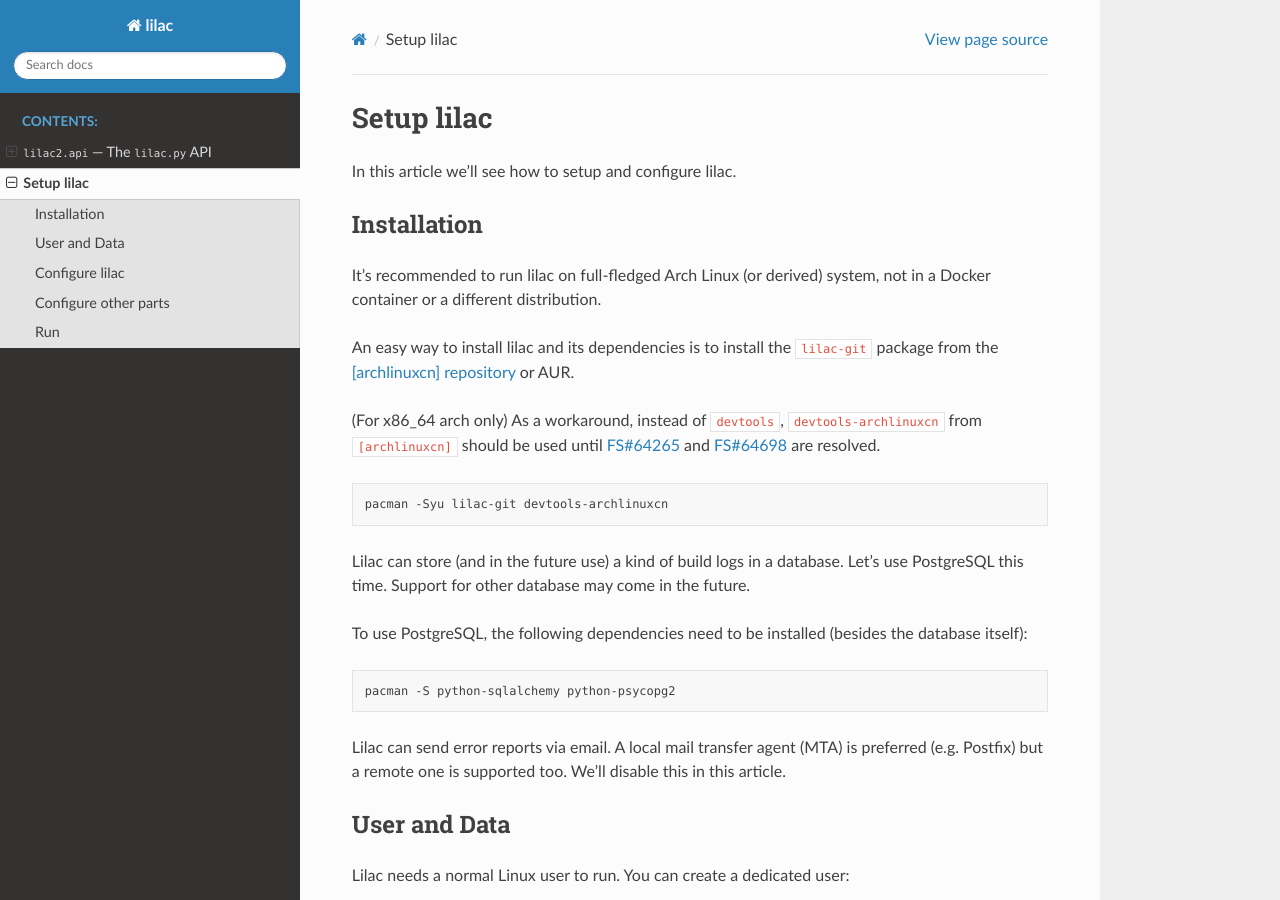
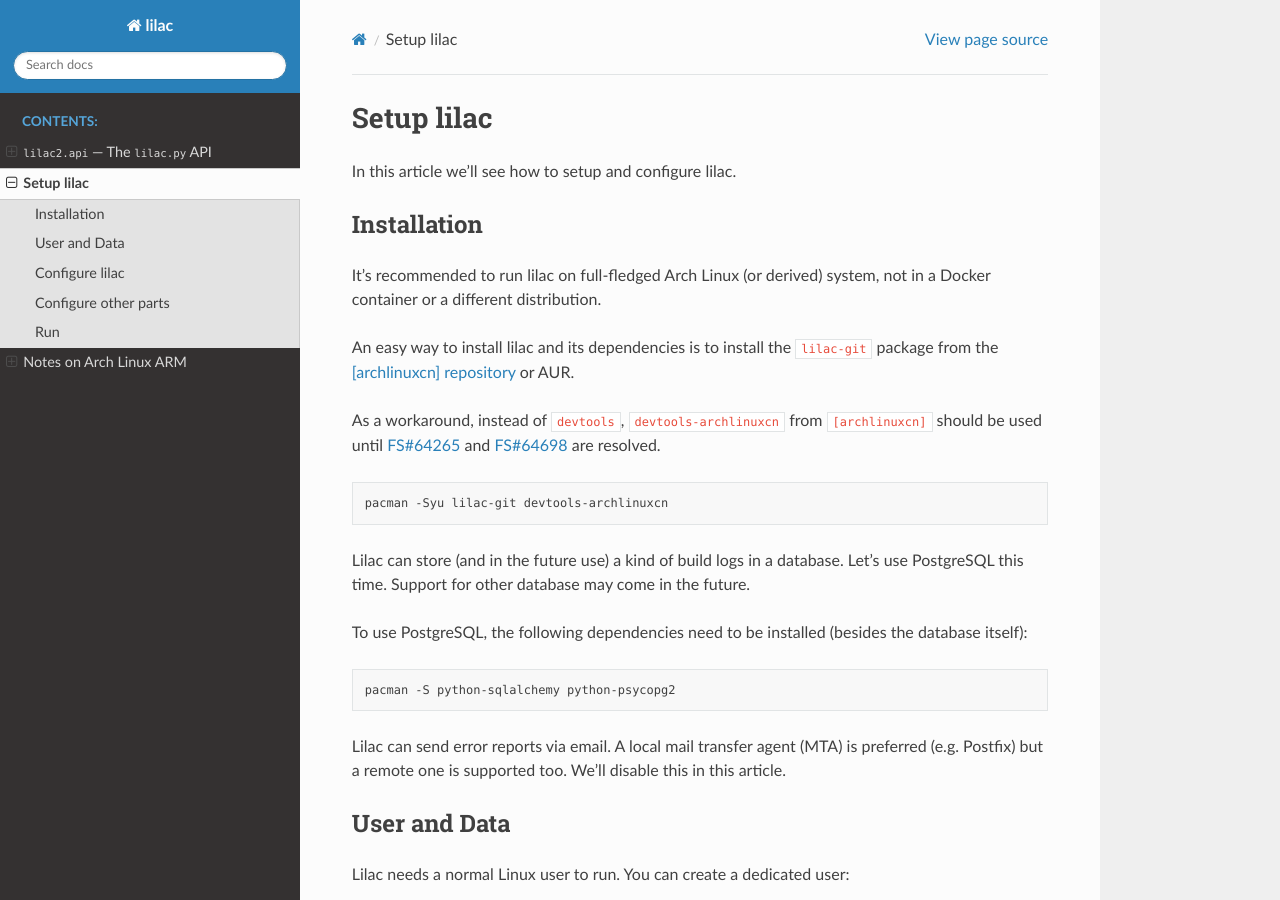
Before and after one commit to archlinuxcn/lilac, a Sphinx documentation site: the page built from docs/setup.rst, in a window 1280 px wide and 900 px high. Built offline with Sphinx 7.4.7 and the Read the Docs theme 2.0.0, drawn with Linux system fonts in a browser that asks for light colours.

Commit message:
docs: notes on alarm

```diff
--- a/docs/index.rst
+++ b/docs/index.rst
@@ -12,6 +12,7 @@
 
    api
    setup
+   alarm
 
 
 Indices and tables
--- a/docs/setup.rst
+++ b/docs/setup.rst
@@ -10,7 +10,7 @@
 
 An easy way to install lilac and its dependencies is to install the ``lilac-git`` package from the `[archlinuxcn] repository <https://wiki.archlinux.org/title/Unofficial_user_repositories#archlinuxcn>`_ or AUR.
 
-(For x86_64 arch only) As a workaround, instead of ``devtools``, ``devtools-archlinuxcn`` from ``[archlinuxcn]`` should be used until `FS#64265 <https://bugs.archlinux.org/task/64265>`_ and `FS#64698 <https://gitlab.archlinux.org/archlinux/devtools/-/merge_requests/90>`_ are resolved.
+As a workaround, instead of ``devtools``, ``devtools-archlinuxcn`` from ``[archlinuxcn]`` should be used until `FS#64265 <https://bugs.archlinux.org/task/64265>`_ and `FS#64698 <https://gitlab.archlinux.org/archlinux/devtools/-/merge_requests/90>`_ are resolved.
 
 .. code-block:: sh
 
```
Also changed, not shown: docs/alarm.rst (added, +17 -0 lines).
